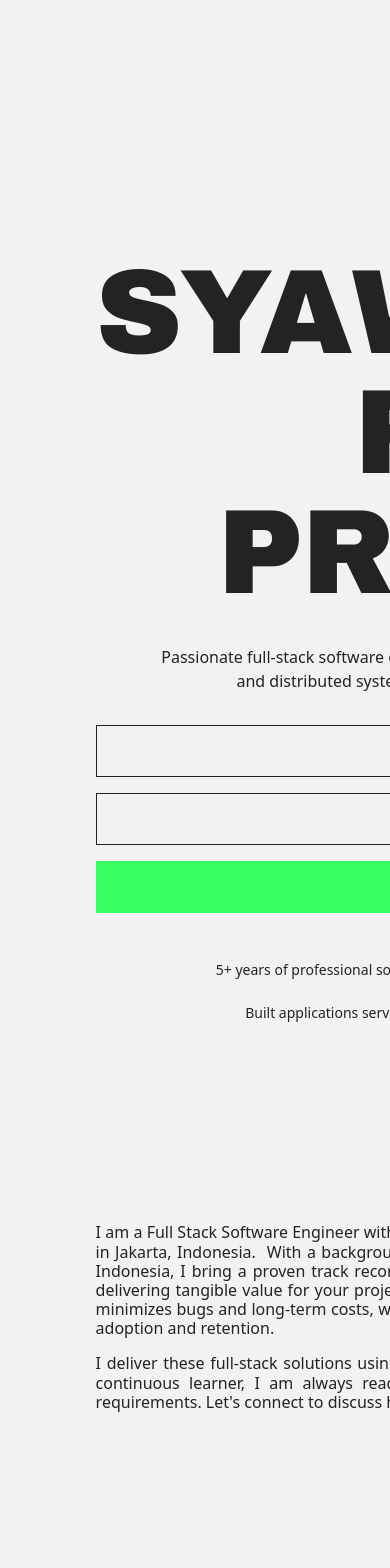
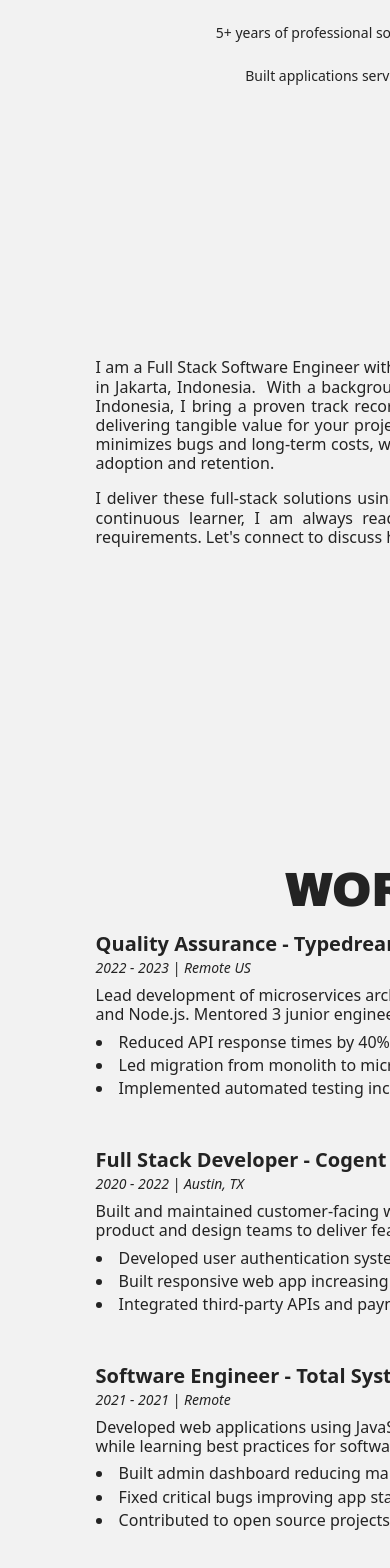
Before and after one commit to fauzipradipta/portofolio, a Next.js app: page / in a window 390 px wide. Shown: the part 400-1968 px from the top of the page. Built offline with nearby package versions, Linux system fonts and the light colour scheme.

Commit message:
work experience update

```diff
--- a/src/app/app.tsx
+++ b/src/app/app.tsx
@@ -2,6 +2,7 @@ import React from "react";
 import Header from "./component/Header";
 import Hero from "./component/Hero";
 import About from "./component/About";
+import WorkExperience from "./component/WorkExperience";
 
 const App = () => {
     return(
@@ -12,7 +13,7 @@ const App = () => {
 
             </div>
             <About />
-
+            <WorkExperience/>
         </div>
     );
 }
--- a/src/app/component/About.tsx
+++ b/src/app/component/About.tsx
@@ -7,15 +7,15 @@ const About = () => {
       <div className="container">
         <div className="grid-container">
           <div className="text-center mb-16">
-            <p className="label mb-4">About Me</p>
-            {/* <h2 className="title-big mb-8">Building Digital Solutions</h2> */}
-            <p className="text-regular text-justify leading-relaxed">
-              {aboutMeData.bio}
-
-            </p>
-            <p className="text-regular text-justify leading-relaxed sub-bio">
-              {aboutMeData.subBio}
-            </p>
+            <p className=" title-big mb-4">About Me</p>
+            <div className="about-bio">
+              <p className="text-regular text-justify leading-relaxed ">
+                {aboutMeData.bio}
+              </p>
+              <p className="text-regular text-justify leading-relaxed sub-bio about-bio">
+                {aboutMeData.subBio}
+              </p>
+            </div>
           </div>
         </div>
       </div>
--- /dev/null
+++ b/src/app/component/WorkExperience.tsx
@@ -0,0 +1,32 @@
+import React from "react";
+import { experienceData } from "../data/mock";
+
+const WorkExperience = () => {
+    return(
+        <section id="work-experience" className="py-20">
+            <div className="container">
+                <div className="grid-container">
+                    <div className="text-center mb-16">
+                        <p className="title-big mb-4">Work Experience</p>
+                        <div className="experience-list">
+                            {experienceData.map((experience) => (
+                                <div key={experience.id} className="experience-item mb-12 text-left">
+                                    <h3 className="text-xl font-bold">{experience.position} - {experience.company}</h3>
+                                    <p className="text-sm italic mb-2">{experience.duration} | {experience.location}</p>
+                                    <p className="text-regular mb-2">{experience.description}</p>
+                                    <ul className="list-disc list-inside">
+                                        {experience.achievements.map((achievement, index) => (
+                                            <li key={index} className="text-regular mb-1">{achievement}</li>
+                                        ))}
+                                    </ul>
+                                </div>
+                            ))}
+                        </div>
+                    </div>
+                </div>
+            </div>
+        </section>
+    );
+}
+
+export default WorkExperience;
--- a/src/app/globals.css
+++ b/src/app/globals.css
@@ -62,7 +62,7 @@ code {
 
 /* Typography System */
 .hero-section {
-    padding-top: 2371px;
+    padding-top: 1600px;
 }
 
 .hero-title {
@@ -87,7 +87,8 @@ code {
 
 .title-big {
   font-family: 'Arial Black', ui-sans-serif, system-ui, sans-serif;
-  font-size: clamp(40px, 8vw, 150px);
+  /* font-size: clamp(40px, 8vw, 150px); */
+  font-size: 48px;
   font-weight: 900;
   color: var(--text-primary);
   line-height: 1;
@@ -95,6 +96,9 @@ code {
   letter-spacing: -0.01em;
 }
 
+.about-bio{
+  margin-top: 50px;
+}
 .text-big {
   font-family: ui-sans-serif, system-ui, sans-serif;
   font-size: clamp(32px, 6vw, 84px);
```
Also changed, not shown: src/app/component/Skills.tsx (deleted).
